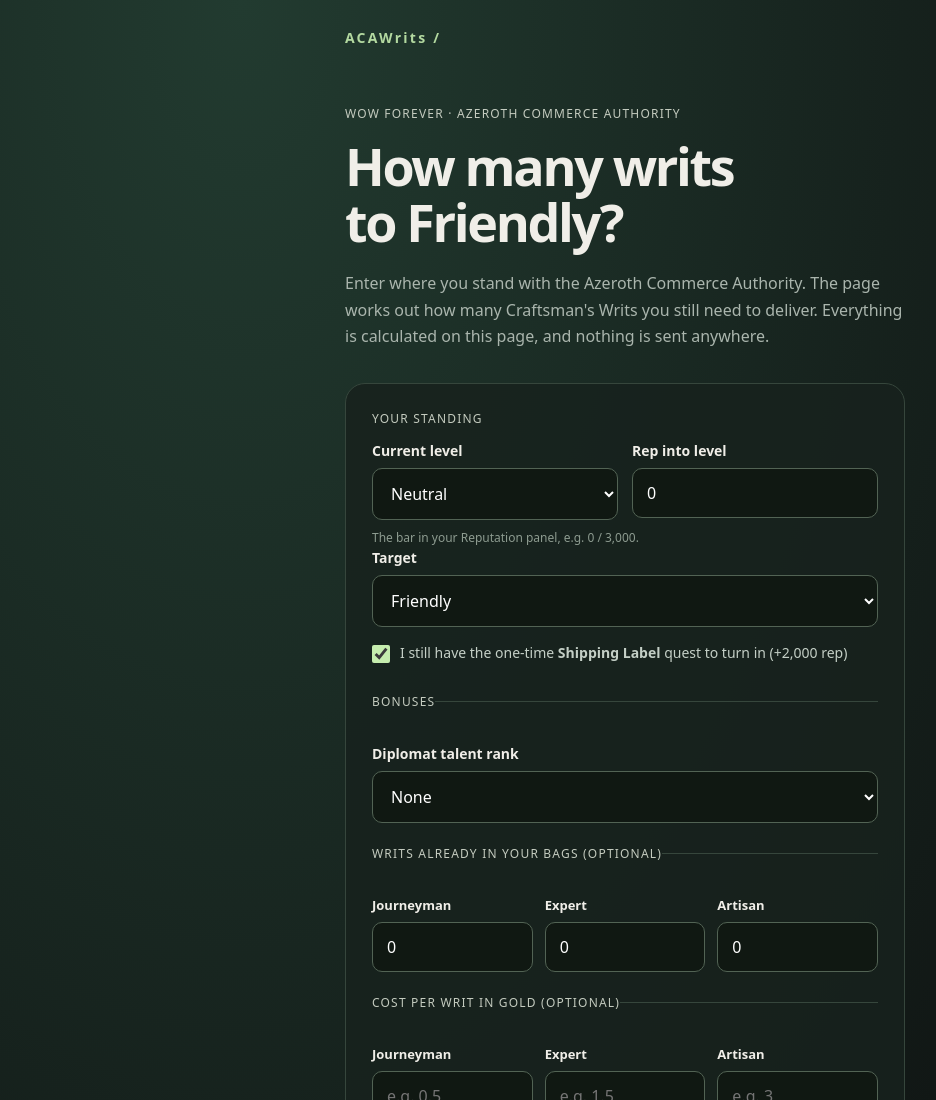
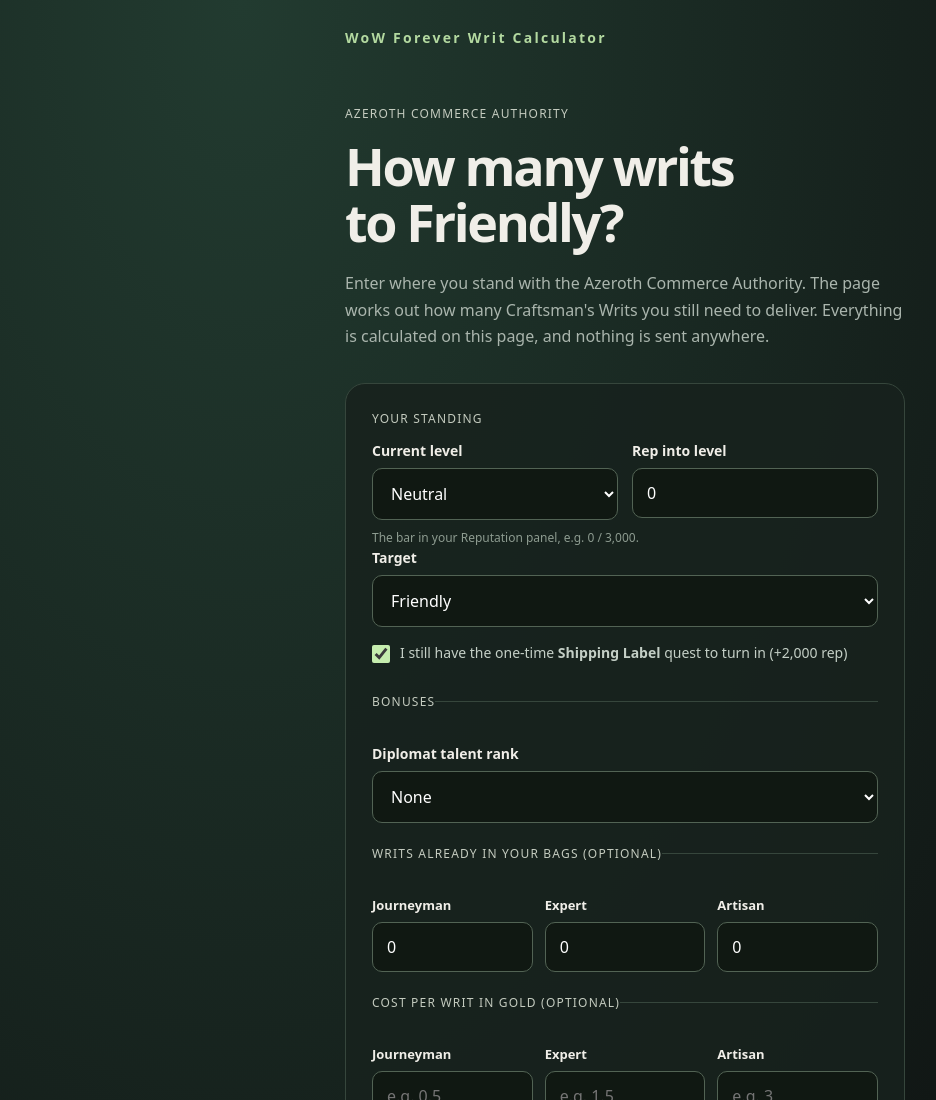
Before and after one commit to csdworks/wow-forever-writ-calculator, a plain HTML site: page index.html in a window 1280 px wide. Shown: the top 1100 px of the page, without its empty margins (15-951 px from the left). Drawn offline with Linux system fonts and the light colour scheme.

Commit message:
Rename to WoW Forever Writ Calculator and link the Pages site

```diff
--- a/index.html
+++ b/index.html
@@ -4,7 +4,7 @@
 <meta charset="utf-8">
 <meta name="viewport" content="width=device-width,initial-scale=1">
 <meta http-equiv="Content-Security-Policy" content="default-src 'none'; script-src 'unsafe-inline'; style-src 'unsafe-inline'; img-src data:; connect-src 'none'; form-action 'none'; base-uri 'none'">
-<title>ACA Writ Calculator</title>
+<title>WoW Forever Writ Calculator</title>
 <style>
 :root{color-scheme:dark;font-family:system-ui,sans-serif;color:#f0eee8;background:#111715}
 *{box-sizing:border-box}body{margin:0;min-height:100svh;display:grid;place-items:center;padding:28px 16px;background:radial-gradient(ellipse at 20% 0%,#223b30,transparent 65%)}
@@ -38,8 +38,8 @@ footer{font-size:12px;color:#8d9b90;margin-top:24px;text-align:center;line-heigh
 </head>
 <body>
 <main>
-<div class="brand">ACAWrits /</div>
-<div class="badge">WoW Forever · Azeroth Commerce Authority</div>
+<div class="brand">WoW Forever Writ Calculator</div>
+<div class="badge">Azeroth Commerce Authority</div>
 <h1>How many writs<br>to Friendly?</h1>
 <p>Enter where you stand with the Azeroth Commerce Authority. The page works out how many Craftsman's Writs you still need to deliver. Everything is calculated on this page, and nothing is sent anywhere.</p>
 
```
Also changed, not shown: 1 other file.
